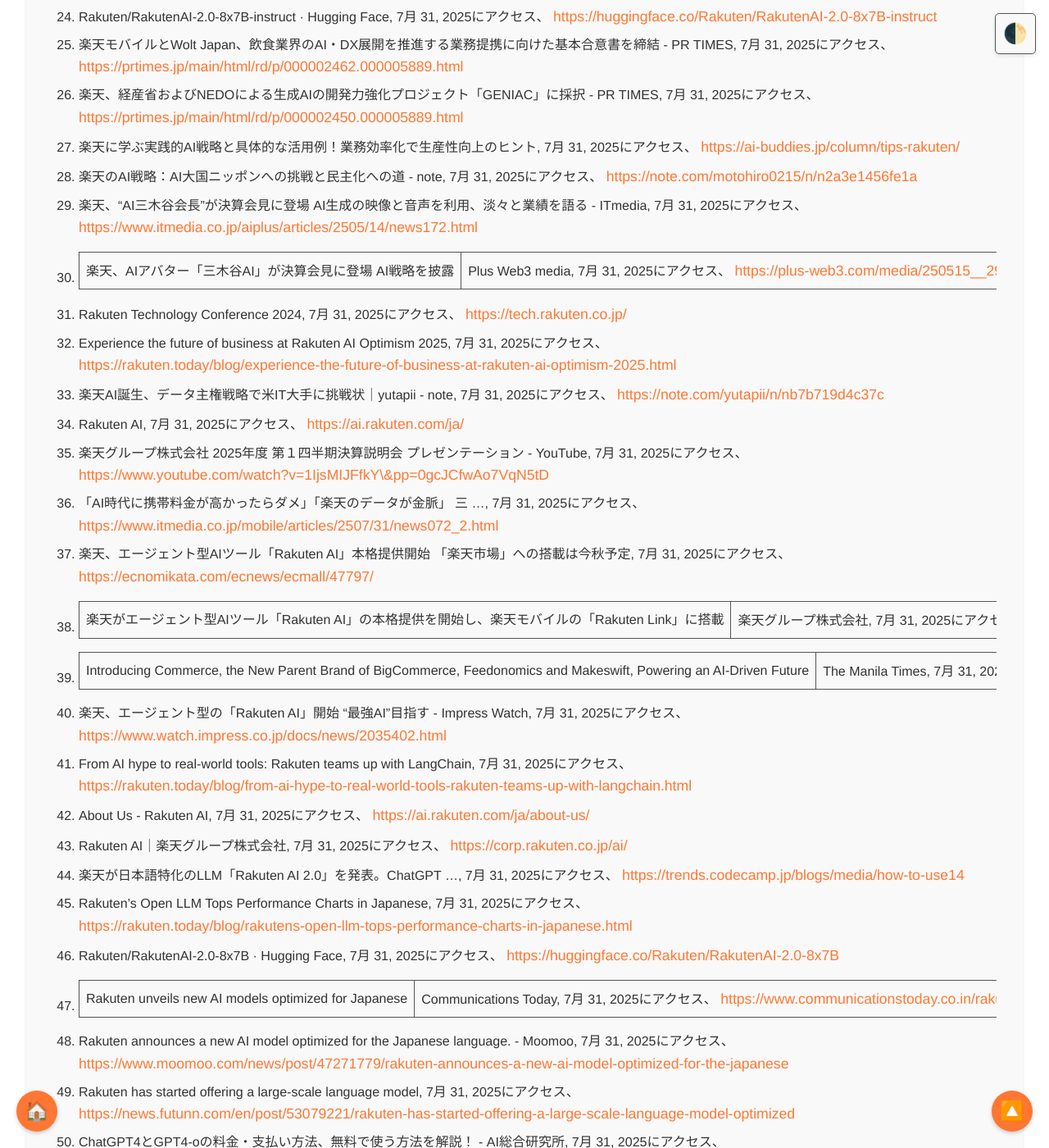
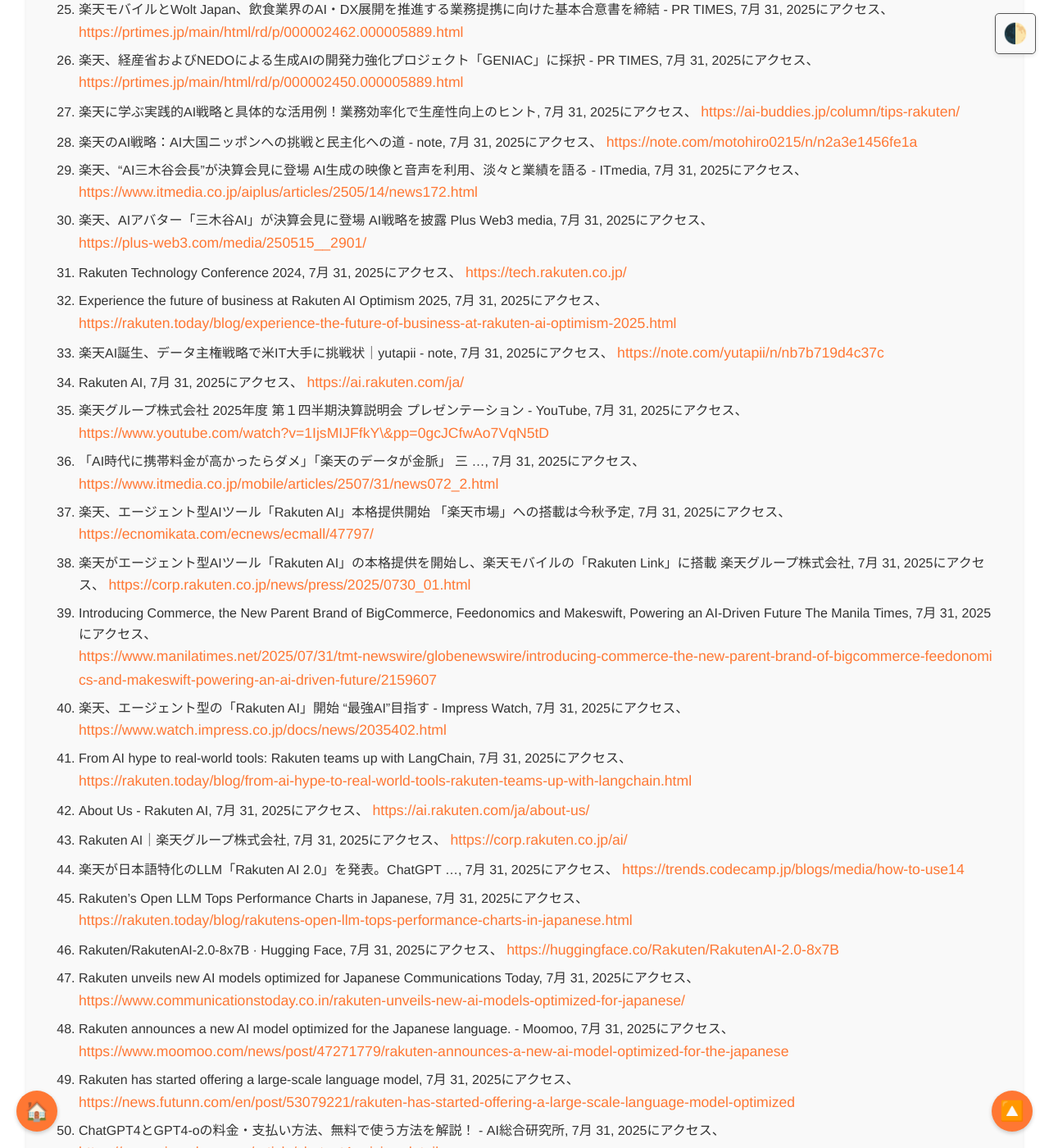
Before and after one commit to aegisfleet/share-deepresearch, a Jekyll site: the page built from _topics/rakuten-ai/index.md, in a window 1280 px wide and 1400 px high, scrolled down 10927 px. Shown: the whole window at 82% size. Built offline with Jekyll 4.4.1, drawn with Linux system fonts in a browser that asks for light colours; some of the changed text lies outside the part shown.

Commit message:
Auto update files

```diff
--- a/_topics/rakuten-ai/index.md
+++ b/_topics/rakuten-ai/index.md
@@ -213,7 +213,7 @@ Rakuten AIが持つ唯一かつ明確な優位性は、**楽天エコシステ
 
 #### **引用文献**
 
-1. 「Rakuten Link AI」 機能紹介 | Rakuten Link \- スーパー ..., 7月 31, 2025にアクセス、 [https://service.link.link/feature/ai\_introduction.html](https://service.link.link/feature/ai_introduction.html)
+1. 「Rakuten Link AI」 機能紹介 Rakuten Link \- スーパー ..., 7月 31, 2025にアクセス、 [https://service.link.link/feature/ai\_introduction.html](https://service.link.link/feature/ai_introduction.html)
 2. Rakuten Announces Full-Scale Launch of Rakuten AI, Unveils Vision for Agentic Ecosystem, 7月 31, 2025にアクセス、 [https://global.rakuten.com/corp/news/press/2025/0730\_01.html](https://global.rakuten.com/corp/news/press/2025/0730_01.html)
 3. 楽天Gの三木谷会長が「Rakuten AI」を披露。2025年秋には「楽天市場」にも導入へ, 7月 31, 2025にアクセス、 [https://www.businessinsider.jp/article/2507-rakuten-ai-unveiled/](https://www.businessinsider.jp/article/2507-rakuten-ai-unveiled/)
 4. 楽天がエージェント型AIツール「Rakuten AI」の本格提供を開始し \- 楽天モバイル株式会社, 7月 31, 2025にアクセス、 [https://corp.mobile.rakuten.co.jp/news/press/2025/0730\_01/?l-id=corp\_top\_press\_20250730\_01](https://corp.mobile.rakuten.co.jp/news/press/2025/0730_01/?l-id=corp_top_press_20250730_01)
@@ -222,7 +222,7 @@ Rakuten AIが持つ唯一かつ明確な優位性は、**楽天エコシステ
 7. Rakuten launches full-scale agentic AI platform \- RCR Wireless News, 7月 31, 2025にアクセス、 [https://www.rcrwireless.com/20250730/ai-infrastructure/rakuten-agentic-ai](https://www.rcrwireless.com/20250730/ai-infrastructure/rakuten-agentic-ai)
 8. Rakuten Mobile releases AI agent, 7月 31, 2025にアクセス、 [https://www.mobileworldlive.com/rakuten/rakuten-mobile/](https://www.mobileworldlive.com/rakuten/rakuten-mobile/)
 9. Rakuten AI Launches Nationwide as Mobile Virtual Assistant \- The Fast Mode, 7月 31, 2025にアクセス、 [https://www.thefastmode.com/technology-solutions/43686-rakuten-ai-launches-nationwide-as-mobile-virtual-assistant](https://www.thefastmode.com/technology-solutions/43686-rakuten-ai-launches-nationwide-as-mobile-virtual-assistant)
-10. Rakuten AI for Business | ソリューションサービス | 楽天モバイル 法人・ビジネスのお客様, 7月 31, 2025にアクセス、 [https://business.mobile.rakuten.co.jp/solution/service/rakuten-ai-for-business/](https://business.mobile.rakuten.co.jp/solution/service/rakuten-ai-for-business/)
+10. Rakuten AI for Business ソリューションサービス 楽天モバイル 法人・ビジネスのお客様, 7月 31, 2025にアクセス、 [https://business.mobile.rakuten.co.jp/solution/service/rakuten-ai-for-business/](https://business.mobile.rakuten.co.jp/solution/service/rakuten-ai-for-business/)
 11. 楽天モバイル法人｜Rakuten AI for Business, 7月 31, 2025にアクセス、 [https://business.rakuten.co.jp/products/rakuten-ai-for-business](https://business.rakuten.co.jp/products/rakuten-ai-for-business)
 12. 中小企業は楽天がAI化する 法人向け「Rakuten AI」 \- Impress Watch, 7月 31, 2025にアクセス、 [https://www.watch.impress.co.jp/docs/news/1658608.html](https://www.watch.impress.co.jp/docs/news/1658608.html)
 13. AI社内利用率85％の楽天モバイルでのAI活用事例と法人向け新サービス「Rakuten AI for Business」の全貌 \- PR TIMES, 7月 31, 2025にアクセス、 [https://prtimes.jp/main/html/rd/p/000002365.000005889.html](https://prtimes.jp/main/html/rd/p/000002365.000005889.html)
@@ -231,7 +231,7 @@ Rakuten AIが持つ唯一かつ明確な優位性は、**楽天エコシステ
 16. 楽天AIとは？独自LLMの進化過程と経産省の支援の詳細を解説, 7月 31, 2025にアクセス、 [https://dekiru.ai/643/](https://dekiru.ai/643/)
 17. 楽天RMSがAI導入！実際に使ってメリット・デメリットを徹底解説 \- 株式会社GOAT, 7月 31, 2025にアクセス、 [https://goat-ec.com/rakuten-ai-assistant/](https://goat-ec.com/rakuten-ai-assistant/)
 18. 楽天流！AI導入の進め方、そして成功や課題から学ぶこと \- TECH PLAY, 7月 31, 2025にアクセス、 [https://techplay.jp/column/1984](https://techplay.jp/column/1984)
-19. Rakuten AI 2.0 Large Language Model and Small Language Model Optimized for Japanese Now Available | Rakuten Group, Inc., 7月 31, 2025にアクセス、 [https://global.rakuten.com/corp/news/press/2025/0212\_02.html](https://global.rakuten.com/corp/news/press/2025/0212_02.html)
+19. Rakuten AI 2.0 Large Language Model and Small Language Model Optimized for Japanese Now Available Rakuten Group, Inc., 7月 31, 2025にアクセス、 [https://global.rakuten.com/corp/news/press/2025/0212\_02.html](https://global.rakuten.com/corp/news/press/2025/0212_02.html)
 20. Rakuten Unveils New AI Models Optimized for Japanese, 7月 31, 2025にアクセス、 [https://global.rakuten.com/corp/news/press/2024/1218\_01.html](https://global.rakuten.com/corp/news/press/2024/1218_01.html)
 21. Rakuten Introduces Advanced AI Models for Japanese Language \- The Fast Mode, 7月 31, 2025にアクセス、 [https://www.thefastmode.com/services-and-innovations/38702-rakuten-introduces-advanced-ai-models-for-japanese-language](https://www.thefastmode.com/services-and-innovations/38702-rakuten-introduces-advanced-ai-models-for-japanese-language)
 22. Rakuten/RakutenAI-7B \- Hugging Face, 7月 31, 2025にアクセス、 [https://huggingface.co/Rakuten/RakutenAI-7B](https://huggingface.co/Rakuten/RakutenAI-7B)
@@ -242,7 +242,7 @@ Rakuten AIが持つ唯一かつ明確な優位性は、**楽天エコシステ
 27. 楽天に学ぶ実践的AI戦略と具体的な活用例！業務効率化で生産性向上のヒント, 7月 31, 2025にアクセス、 [https://ai-buddies.jp/column/tips-rakuten/](https://ai-buddies.jp/column/tips-rakuten/)
 28. 楽天のAI戦略：AI大国ニッポンへの挑戦と民主化への道 \- note, 7月 31, 2025にアクセス、 [https://note.com/motohiro0215/n/n2a3e1456fe1a](https://note.com/motohiro0215/n/n2a3e1456fe1a)
 29. 楽天、“AI三木谷会長”が決算会見に登場 AI生成の映像と音声を利用、淡々と業績を語る \- ITmedia, 7月 31, 2025にアクセス、 [https://www.itmedia.co.jp/aiplus/articles/2505/14/news172.html](https://www.itmedia.co.jp/aiplus/articles/2505/14/news172.html)
-30. 楽天、AIアバター「三木谷AI」が決算会見に登場 AI戦略を披露 | Plus Web3 media, 7月 31, 2025にアクセス、 [https://plus-web3.com/media/250515\_\_2901/](https://plus-web3.com/media/250515__2901/)
+30. 楽天、AIアバター「三木谷AI」が決算会見に登場 AI戦略を披露 Plus Web3 media, 7月 31, 2025にアクセス、 [https://plus-web3.com/media/250515\_\_2901/](https://plus-web3.com/media/250515__2901/)
 31. Rakuten Technology Conference 2024, 7月 31, 2025にアクセス、 [https://tech.rakuten.co.jp/](https://tech.rakuten.co.jp/)
 32. Experience the future of business at Rakuten AI Optimism 2025, 7月 31, 2025にアクセス、 [https://rakuten.today/blog/experience-the-future-of-business-at-rakuten-ai-optimism-2025.html](https://rakuten.today/blog/experience-the-future-of-business-at-rakuten-ai-optimism-2025.html)
 33. 楽天AI誕生、データ主権戦略で米IT大手に挑戦状｜yutapii \- note, 7月 31, 2025にアクセス、 [https://note.com/yutapii/n/nb7b719d4c37c](https://note.com/yutapii/n/nb7b719d4c37c)
@@ -250,8 +250,8 @@ Rakuten AIが持つ唯一かつ明確な優位性は、**楽天エコシステ
 35. 楽天グループ株式会社 2025年度 第１四半期決算説明会 プレゼンテーション \- YouTube, 7月 31, 2025にアクセス、 [https://www.youtube.com/watch?v=1IjsMIJFfkY\&pp=0gcJCfwAo7VqN5tD](https://www.youtube.com/watch?v=1IjsMIJFfkY&pp=0gcJCfwAo7VqN5tD)
 36. 「AI時代に携帯料金が高かったらダメ」「楽天のデータが金脈」 三 ..., 7月 31, 2025にアクセス、 [https://www.itmedia.co.jp/mobile/articles/2507/31/news072\_2.html](https://www.itmedia.co.jp/mobile/articles/2507/31/news072_2.html)
 37. 楽天、エージェント型AIツール「Rakuten AI」本格提供開始 「楽天市場」への搭載は今秋予定, 7月 31, 2025にアクセス、 [https://ecnomikata.com/ecnews/ecmall/47797/](https://ecnomikata.com/ecnews/ecmall/47797/)
-38. 楽天がエージェント型AIツール「Rakuten AI」の本格提供を開始し、楽天モバイルの「Rakuten Link」に搭載 | 楽天グループ株式会社, 7月 31, 2025にアクセス、 [https://corp.rakuten.co.jp/news/press/2025/0730\_01.html](https://corp.rakuten.co.jp/news/press/2025/0730_01.html)
-39. Introducing Commerce, the New Parent Brand of BigCommerce, Feedonomics and Makeswift, Powering an AI-Driven Future | The Manila Times, 7月 31, 2025にアクセス、 [https://www.manilatimes.net/2025/07/31/tmt-newswire/globenewswire/introducing-commerce-the-new-parent-brand-of-bigcommerce-feedonomics-and-makeswift-powering-an-ai-driven-future/2159607](https://www.manilatimes.net/2025/07/31/tmt-newswire/globenewswire/introducing-commerce-the-new-parent-brand-of-bigcommerce-feedonomics-and-makeswift-powering-an-ai-driven-future/2159607)
+38. 楽天がエージェント型AIツール「Rakuten AI」の本格提供を開始し、楽天モバイルの「Rakuten Link」に搭載 楽天グループ株式会社, 7月 31, 2025にアクセス、 [https://corp.rakuten.co.jp/news/press/2025/0730\_01.html](https://corp.rakuten.co.jp/news/press/2025/0730_01.html)
+39. Introducing Commerce, the New Parent Brand of BigCommerce, Feedonomics and Makeswift, Powering an AI-Driven Future The Manila Times, 7月 31, 2025にアクセス、 [https://www.manilatimes.net/2025/07/31/tmt-newswire/globenewswire/introducing-commerce-the-new-parent-brand-of-bigcommerce-feedonomics-and-makeswift-powering-an-ai-driven-future/2159607](https://www.manilatimes.net/2025/07/31/tmt-newswire/globenewswire/introducing-commerce-the-new-parent-brand-of-bigcommerce-feedonomics-and-makeswift-powering-an-ai-driven-future/2159607)
 40. 楽天、エージェント型の「Rakuten AI」開始 “最強AI”目指す \- Impress Watch, 7月 31, 2025にアクセス、 [https://www.watch.impress.co.jp/docs/news/2035402.html](https://www.watch.impress.co.jp/docs/news/2035402.html)
 41. From AI hype to real-world tools: Rakuten teams up with LangChain, 7月 31, 2025にアクセス、 [https://rakuten.today/blog/from-ai-hype-to-real-world-tools-rakuten-teams-up-with-langchain.html](https://rakuten.today/blog/from-ai-hype-to-real-world-tools-rakuten-teams-up-with-langchain.html)
 42. About Us \- Rakuten AI, 7月 31, 2025にアクセス、 [https://ai.rakuten.com/ja/about-us/](https://ai.rakuten.com/ja/about-us/)
@@ -259,7 +259,7 @@ Rakuten AIが持つ唯一かつ明確な優位性は、**楽天エコシステ
 44. 楽天が日本語特化のLLM「Rakuten AI 2.0」を発表。ChatGPT ..., 7月 31, 2025にアクセス、 [https://trends.codecamp.jp/blogs/media/how-to-use14](https://trends.codecamp.jp/blogs/media/how-to-use14)
 45. Rakuten's Open LLM Tops Performance Charts in Japanese, 7月 31, 2025にアクセス、 [https://rakuten.today/blog/rakutens-open-llm-tops-performance-charts-in-japanese.html](https://rakuten.today/blog/rakutens-open-llm-tops-performance-charts-in-japanese.html)
 46. Rakuten/RakutenAI-2.0-8x7B · Hugging Face, 7月 31, 2025にアクセス、 [https://huggingface.co/Rakuten/RakutenAI-2.0-8x7B](https://huggingface.co/Rakuten/RakutenAI-2.0-8x7B)
-47. Rakuten unveils new AI models optimized for Japanese | Communications Today, 7月 31, 2025にアクセス、 [https://www.communicationstoday.co.in/rakuten-unveils-new-ai-models-optimized-for-japanese/](https://www.communicationstoday.co.in/rakuten-unveils-new-ai-models-optimized-for-japanese/)
+47. Rakuten unveils new AI models optimized for Japanese Communications Today, 7月 31, 2025にアクセス、 [https://www.communicationstoday.co.in/rakuten-unveils-new-ai-models-optimized-for-japanese/](https://www.communicationstoday.co.in/rakuten-unveils-new-ai-models-optimized-for-japanese/)
 48. Rakuten announces a new AI model optimized for the Japanese language. \- Moomoo, 7月 31, 2025にアクセス、 [https://www.moomoo.com/news/post/47271779/rakuten-announces-a-new-ai-model-optimized-for-the-japanese](https://www.moomoo.com/news/post/47271779/rakuten-announces-a-new-ai-model-optimized-for-the-japanese)
 49. Rakuten has started offering a large-scale language model, 7月 31, 2025にアクセス、 [https://news.futunn.com/en/post/53079221/rakuten-has-started-offering-a-large-scale-language-model-optimized](https://news.futunn.com/en/post/53079221/rakuten-has-started-offering-a-large-scale-language-model-optimized)
 50. ChatGPT4とGPT4-oの料金・支払い方法、無料で使う方法を解説！ \- AI総合研究所, 7月 31, 2025にアクセス、 [https://www.ai-souken.com/article/chatgpt4-pricing-details](https://www.ai-souken.com/article/chatgpt4-pricing-details)
--- a/_topics/rakuten-ai/infographic.html
+++ b/_topics/rakuten-ai/infographic.html
@@ -1,6 +1,9 @@
 <!DOCTYPE html>
 <html lang="ja">
 <head>
+    <script async src="https://pagead2.googlesyndication.com/pagead/js/adsbygoogle.js?client=ca-pub-3122674942116250" crossorigin="anonymous"></script>
+    <link rel="icon" type="image/png" sizes="32x32" href="/share-deepresearch/assets/favicon/favicon-32x32.png">
+    <link rel="icon" type="image/png" sizes="16x16" href="/share-deepresearch/assets/favicon/favicon-16x16.png">
     <meta charset="UTF-8">
     <meta name="viewport" content="width=device-width, initial-scale=1.0">
     <title>楽天AI：エコシステムがもたらす優位性 インフォグラフィック</title>
```
